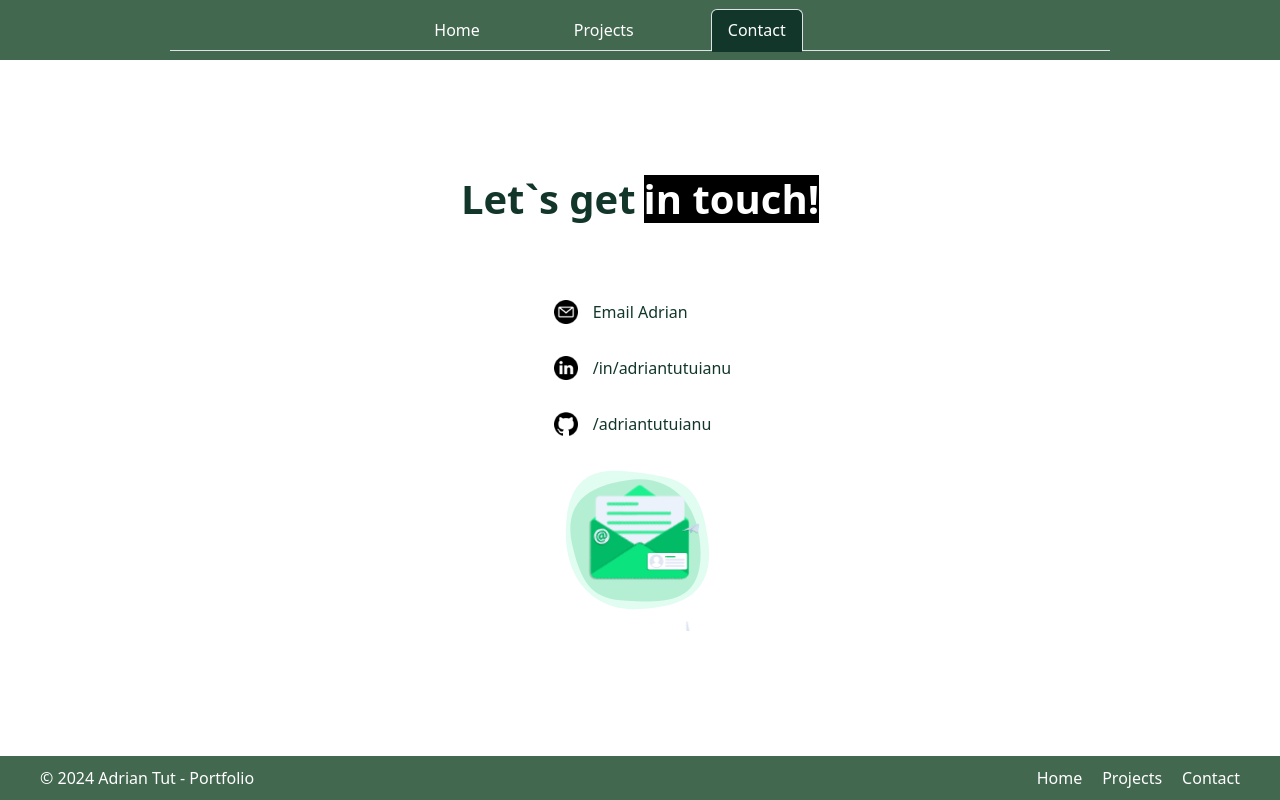
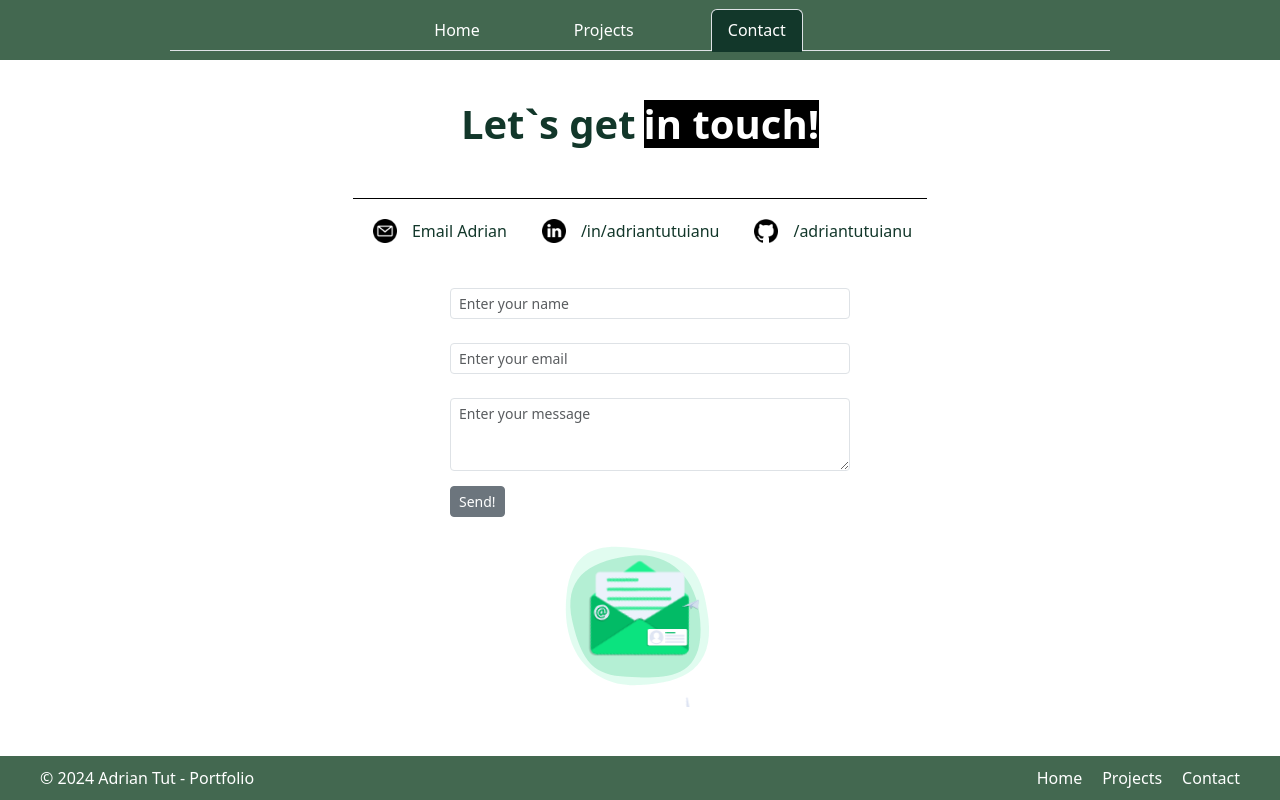
Before and after one commit to Adriantutuianu/react-portfolio, a React (Vite) app: page /contact in a window 1280 px wide. Built offline with nearby package versions, Linux system fonts and the light colour scheme.

Commit message:
Added contact form + finish style

```diff
--- a/package.json
+++ b/package.json
@@ -13,6 +13,7 @@
     "bootstrap": "^5.3.2",
     "lottie-react": "^2.4.0",
     "react": "^18.2.0",
+    "react-bootstrap": "^2.10.1",
     "react-dom": "^18.2.0",
     "react-router-dom": "^6.22.1"
   },
--- a/src/components/contact/Contact.jsx
+++ b/src/components/contact/Contact.jsx
@@ -1,10 +1,35 @@
-import "./contact.css";
+import { useState } from "react";
 import Lottie from "lottie-react";
 import lottieCard from "../../icons/Animation - contact.json";
 import MailImage from "../../icons/email img.png";
 import LinkedInImage from "../../icons/linkedin.png";
 import GithubImage from "../../icons/github img.png";
+import { Form, Button } from "react-bootstrap";
+import "./contact.css";
+
 const Contact = () => {
+  const [formData, setFormData] = useState({
+    name: "",
+    email: "",
+    message: "",
+  });
+
+  const handleChange = (e) => {
+    const { name, value } = e.target;
+    setFormData({ ...formData, [name]: value });
+  };
+
+  const handleSubmit = (e) => {
+    e.preventDefault();
+    console.log(formData);
+
+    setFormData({
+      name: "",
+      email: "",
+      message: "",
+    });
+  };
+
   return (
     <main className="contact main-section">
       <h1 className="title">
@@ -46,6 +71,53 @@ const Contact = () => {
           <span>/adriantutuianu</span>
         </a>
       </div>
+      <Form className="contact-form" onSubmit={handleSubmit}>
+        <Form.Group controlId="formName">
+          <Form.Control
+            type="text"
+            name="name"
+            placeholder="Enter your name"
+            value={formData.name}
+            onChange={handleChange}
+            size="sm"
+            required
+          />
+        </Form.Group>
+        <Form.Group controlId="formEmail">
+          <Form.Label></Form.Label>
+          <Form.Control
+            type="email"
+            name="email"
+            placeholder="Enter your email"
+            value={formData.email}
+            onChange={handleChange}
+            size="sm"
+            required
+          />
+        </Form.Group>
+        <Form.Group controlId="formMessage">
+          <Form.Label></Form.Label>
+          <Form.Control
+            as="textarea"
+            name="message"
+            rows={3}
+            placeholder="Enter your message"
+            value={formData.message}
+            onChange={handleChange}
+            size="sm"
+            required
+          />
+        </Form.Group>
+        <Button
+          className="btn-form"
+          variant="secondary"
+          type="submit"
+          size="sm"
+        >
+          {" "}
+          Send!
+        </Button>
+      </Form>
       <Lottie
         className="lottie-contact-letter"
         animationData={lottieCard}
--- a/src/components/contact/contact.css
+++ b/src/components/contact/contact.css
@@ -2,8 +2,10 @@
   background-image: none;
   display: flex;
   justify-content: center;
+  align-items: center;
   flex-direction: column;
 }
+
 .contact .title {
   font-size: 40px;
   display: flex;
@@ -11,28 +13,33 @@
   align-items: center;
   color: var(--primary-color);
   font-weight: bold;
-  span {
-    background-color: black;
-    color: white;
-    margin-left: 8px;
-  }
 }
+
+.contact .title span {
+  background-color: black;
+  color: white;
+  margin-left: 8px;
+}
+
 .contact-wrap {
   display: flex;
-  flex-direction: column;
+  flex-direction: row;
   align-items: flex-start;
-  margin: 0 auto;
+  border-top: 1px solid black;
   margin-top: 30px;
 }
+
 .contact-wrap .item {
   display: flex;
   justify-content: center;
   align-items: center;
-  margin-top: 22px;
+  padding: 15px;
+  margin-bottom: 25px;
   color: var(--primary-color);
   transition: all 0.2s ease-in 0s;
   text-decoration: none;
 }
+
 .contact-img {
   width: 100%;
   max-width: 34px;
@@ -47,3 +54,12 @@
   margin: 0 auto;
   padding: 10px;
 }
+
+.contact-form {
+  width: 400px;
+  margin-left: 20px;
+}
+
+.btn-form {
+  margin-top: 15px;
+}
```
Also changed, not shown: 1 other file (tests, documents, lock files or other folders).
